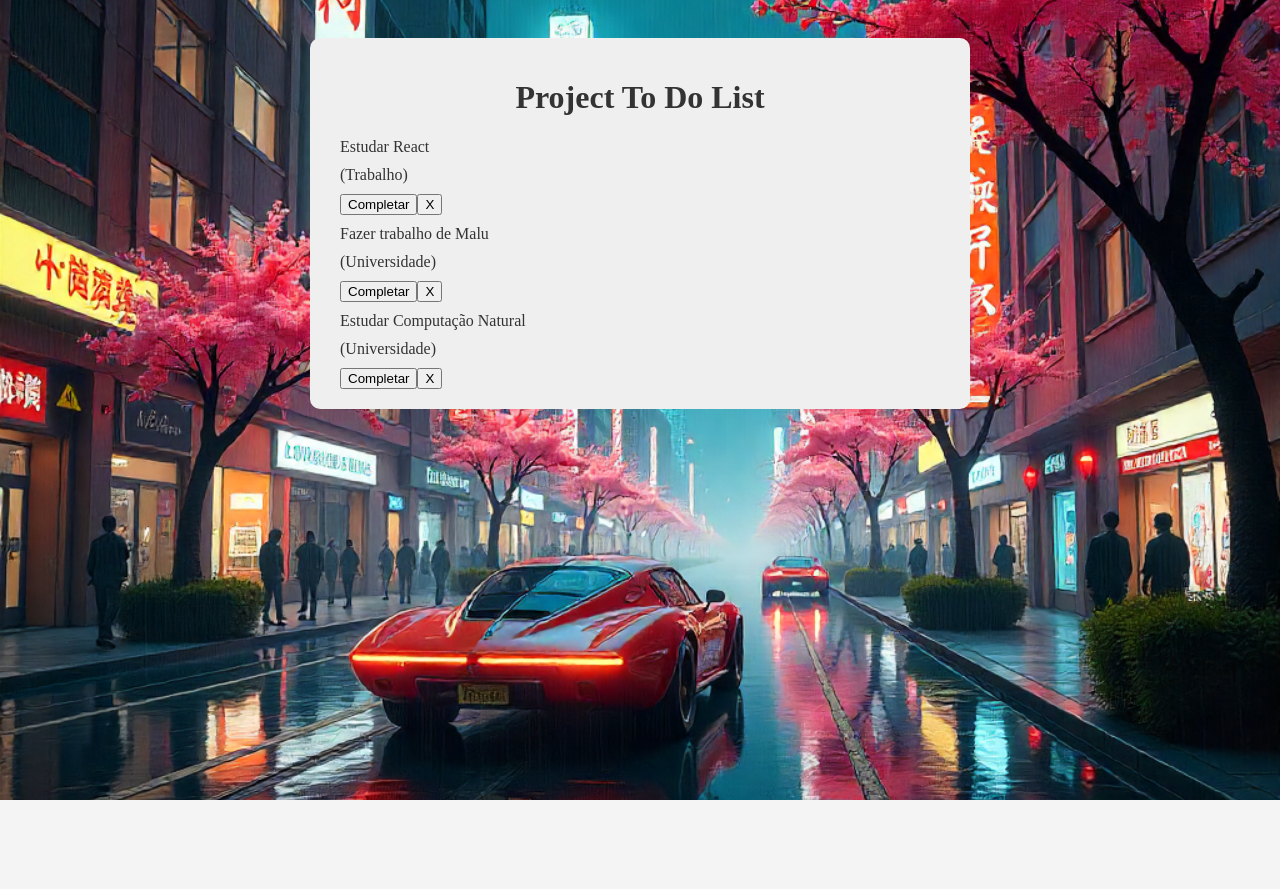
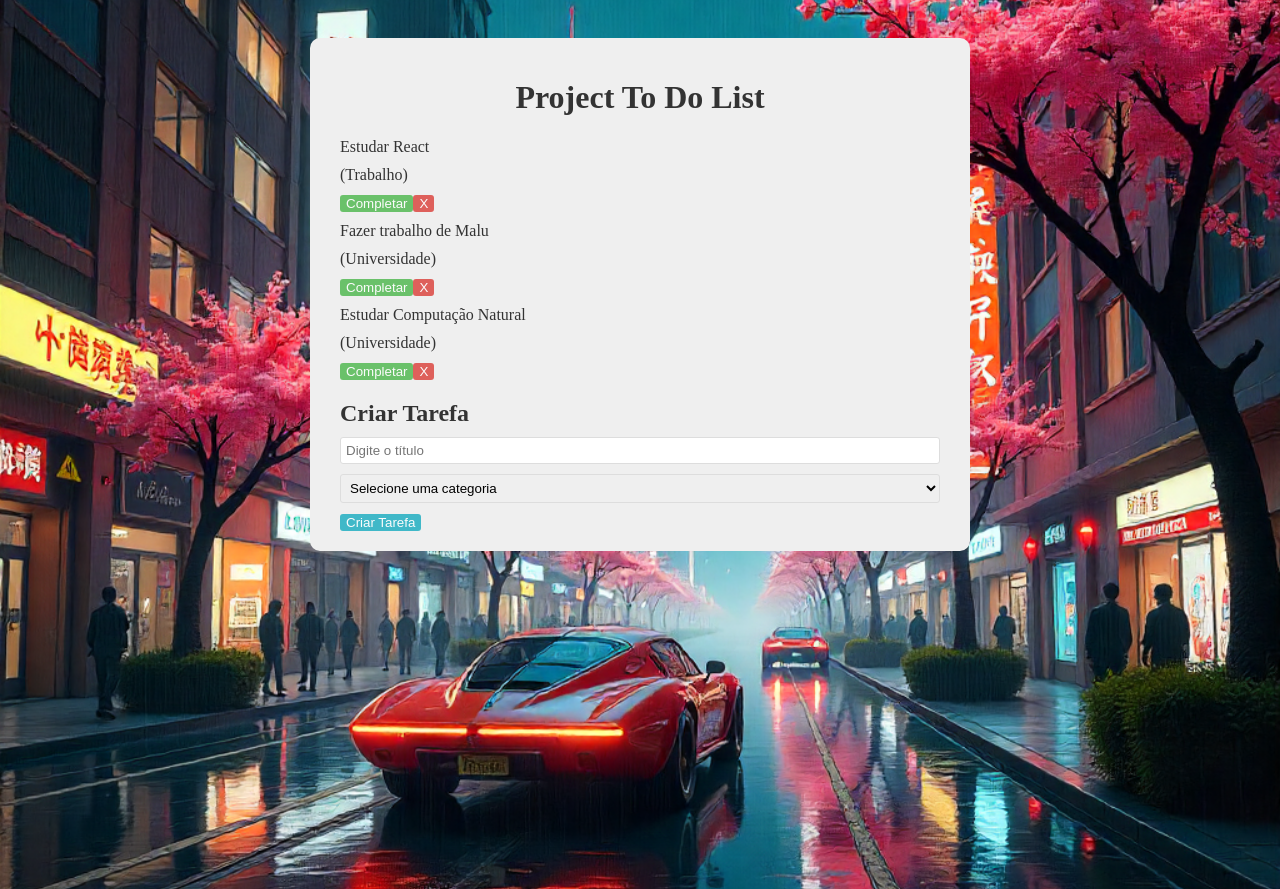
Before and after one commit to devrafaela/project-to-do-list-react, a React (Vite) app: page / in a window 1280 px wide. Before the commit the page ends 800 px from the top, so only its background shows below. Built offline with nearby package versions, Linux system fonts and the light colour scheme.

Commit message:
feat: adicionando um novo componente ToDoForm e estilizando botoões e formulário

```diff
--- a/src/App.css
+++ b/src/App.css
@@ -33,3 +33,37 @@ p {
 input {
   box-sizing: border-box;
 }
+
+button {
+  background-color: #15abbf;
+  color: #fff;
+  border: 5px 10px;
+  border: none;
+  border-radius: 3px;
+  cursor: pointer;
+  opacity: 0.8;;
+}
+
+button:hover {
+  opacity: 1;
+}
+
+.complete {
+  background-color: #4ab64a;
+}
+
+.remove {
+  background-color: #da3d37;
+}
+
+.todo-form {
+  padding-bottom: 1.5rem;;
+}
+
+input, select {
+  padding: 5px;
+  margin-bottom: 10px;
+  border: 1px solid #ddd;
+  border-radius: 3px;
+  width: 100%;
+}
--- a/src/App.jsx
+++ b/src/App.jsx
@@ -1,6 +1,7 @@
 import { useState } from "react"
 import "./App.css"
 import ToDo from "./components/ToDo"
+import ToDoForm from "./components/ToDoForm"
 
 function App() {
   const [todos, setTodos] = useState([
@@ -21,14 +22,21 @@ function App() {
     },
   ])
 
-  return <div className="app">
+  return (
+    <div className="app">
+
       <h1>Project To Do List</h1>
+
       <div className="todo-list">
         {todos.map((todo) => (
           <ToDo todo={todo} />
         ))}
       </div>
+
+      <ToDoForm />
+
     </div>
+  )
 }
 
 export default App
--- a/src/components/ToDo.jsx
+++ b/src/components/ToDo.jsx
@@ -8,8 +8,8 @@ const ToDo = ({todo}) => {
         <p className="category"> ({todo.category}) </p>
       </div>
       <div>
-        <button>Completar</button>
-        <button>X</button>
+        <button className="complete">Completar</button>
+        <button className="remove">X</button>
       </div>
     </div>
   )
--- /dev/null
+++ b/src/components/ToDoForm.jsx
@@ -0,0 +1,27 @@
+import React from 'react'
+
+const ToDoForm = () => {
+  return (
+    <div>
+      <h2>Criar Tarefa</h2>
+      <form>
+        <input type="text" placeholder='Digite o título' />
+        <select>
+          <option value="">Selecione uma categoria</option>
+          <option value="Desenvolvimento de Jogos">Desenvolvimento de Jogos</option>
+          <option value="Teste em Software">Teste em Software</option>
+          <option value="Computação Natural">Computação Natural</option>
+          <option value="Residência">Residência</option>
+          <option value="TCC">TCC</option>
+          <option value="Estudo">Estudo</option>
+          <option value="Pessoal">Pessoal</option>
+          <option value="Outro">Outro</option>
+        </select>
+
+        <button type='submit'>Criar Tarefa</button>
+      </form>
+    </div>
+  )
+}
+
+export default ToDoForm
```
Lines whose indentation alone changed are shown as unchanged.
